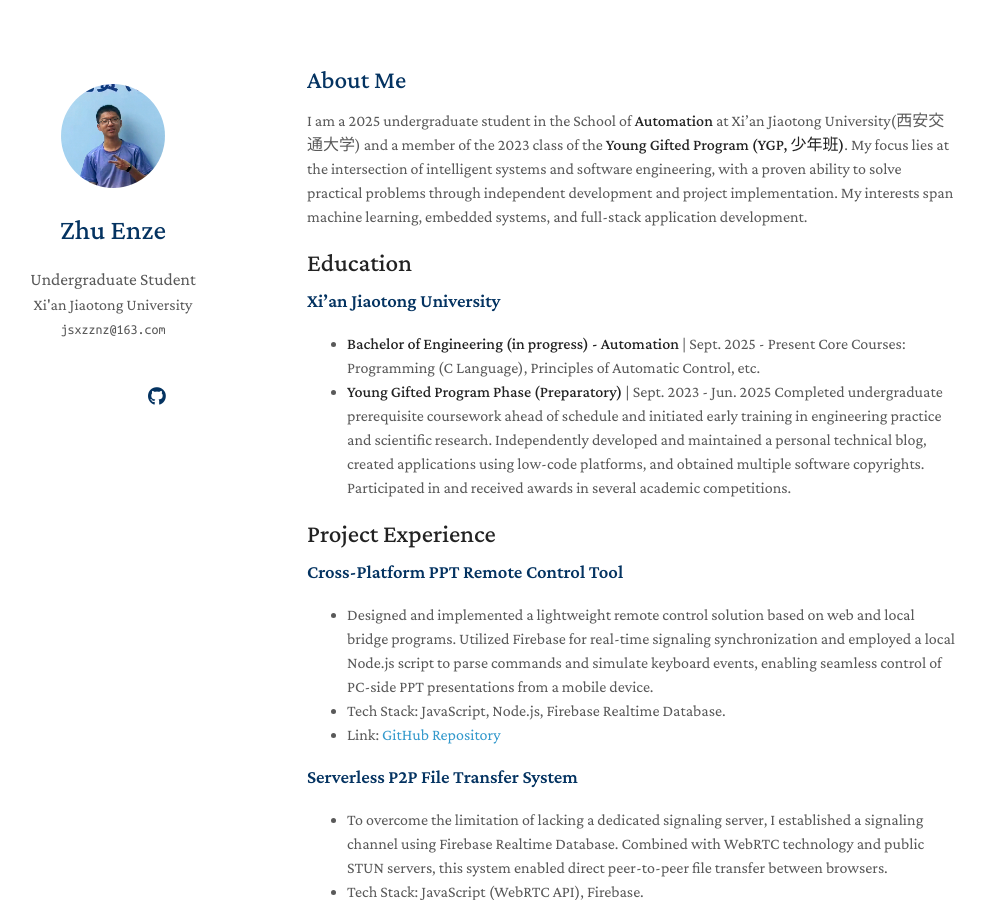
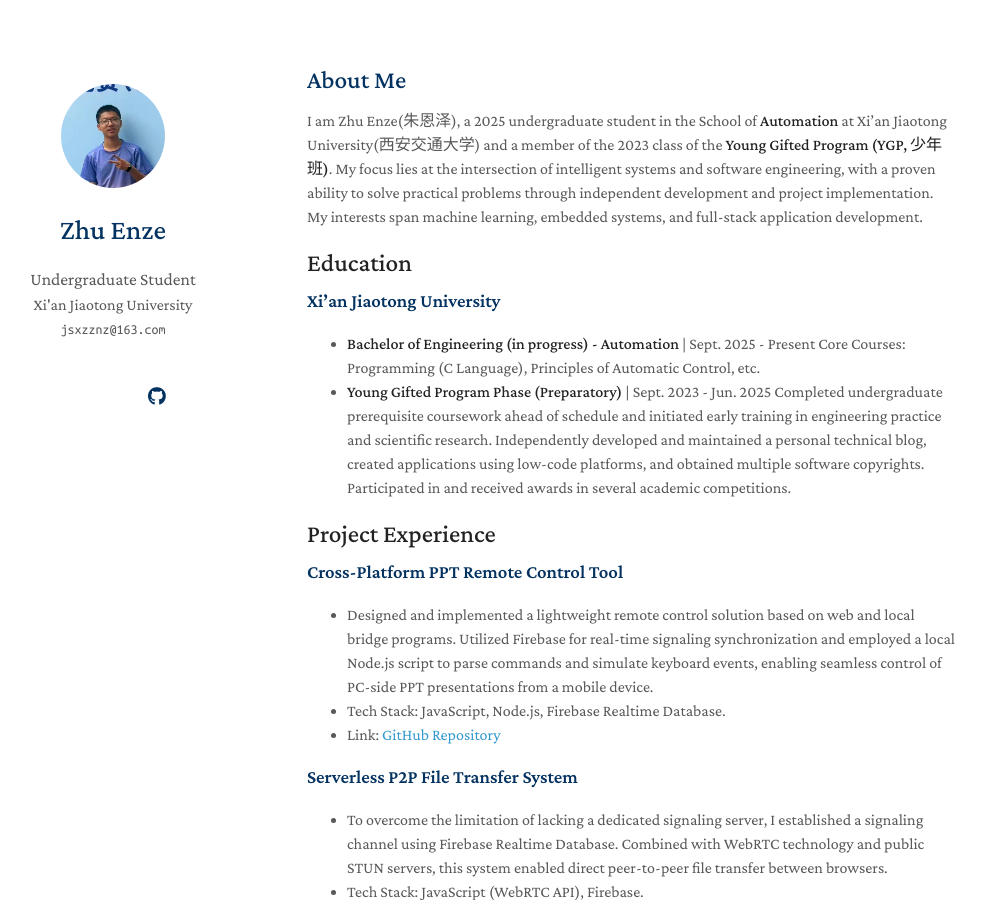
Before and after one commit to lsqkk/academic-homepage, a Jekyll site: the page built from index.md, in a window 1280 px wide and 900 px high. Shown: the whole window, without its empty margins (163-1148 px from the left). Built offline with Jekyll 4.4.1, drawn with Linux system fonts in a browser that asks for light colours; a style sheet for code colours, icons or effects is not loaded; our own code applies the rules of GitHub Pages for plain Markdown files.

Commit message:
Update index.md

```diff
--- a/index.md
+++ b/index.md
@@ -3,7 +3,7 @@ layout: homepage
 ---
 ## About Me
 
-I am a 2025 undergraduate student in the School of **Automation** at Xi'an Jiaotong University(西安交通大学) and a member of the 2023 class of the **Young Gifted Program (YGP, 少年班)**. My focus lies at the intersection of intelligent systems and software engineering, with a proven ability to solve practical problems through independent development and project implementation. My interests span machine learning, embedded systems, and full-stack application development.
+I am Zhu Enze(朱恩泽), a 2025 undergraduate student in the School of **Automation** at Xi'an Jiaotong University(西安交通大学) and a member of the 2023 class of the **Young Gifted Program (YGP, 少年班)**. My focus lies at the intersection of intelligent systems and software engineering, with a proven ability to solve practical problems through independent development and project implementation. My interests span machine learning, embedded systems, and full-stack application development.
 
 ## **Education**
 
```
